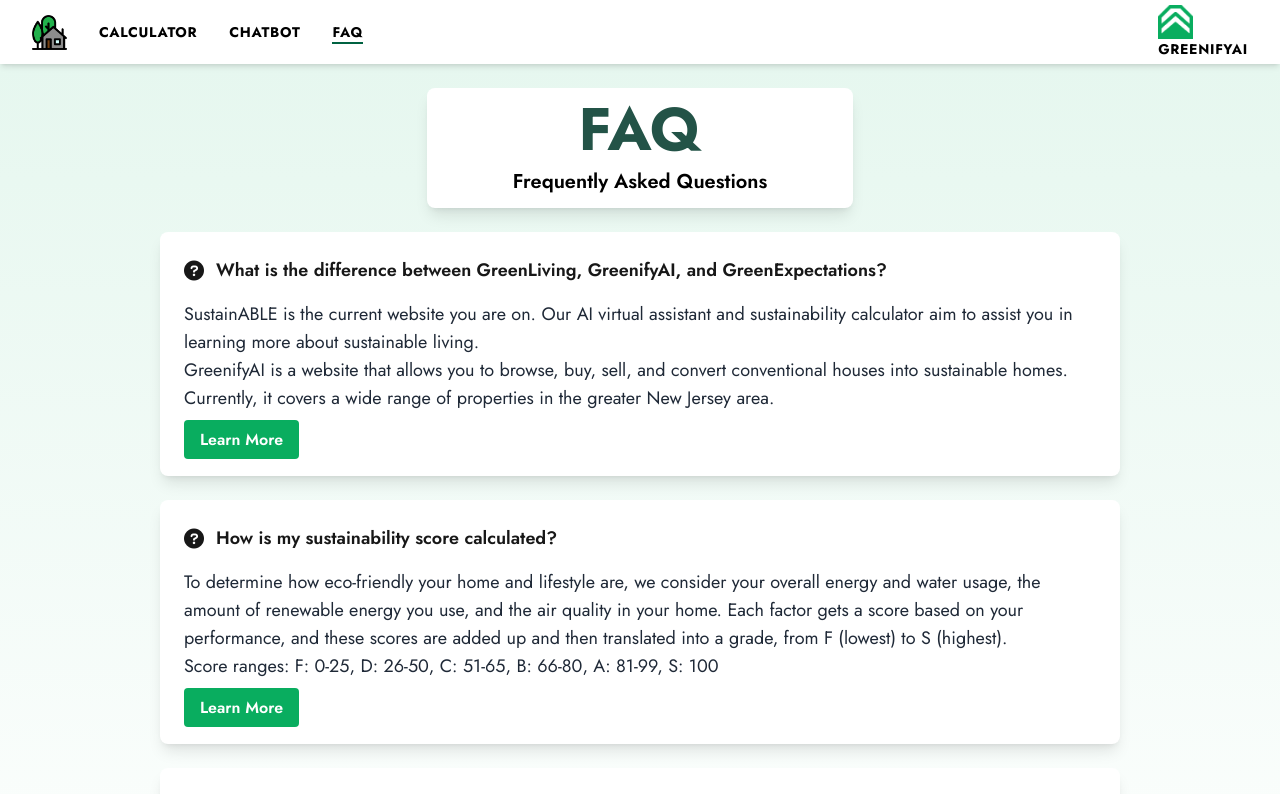
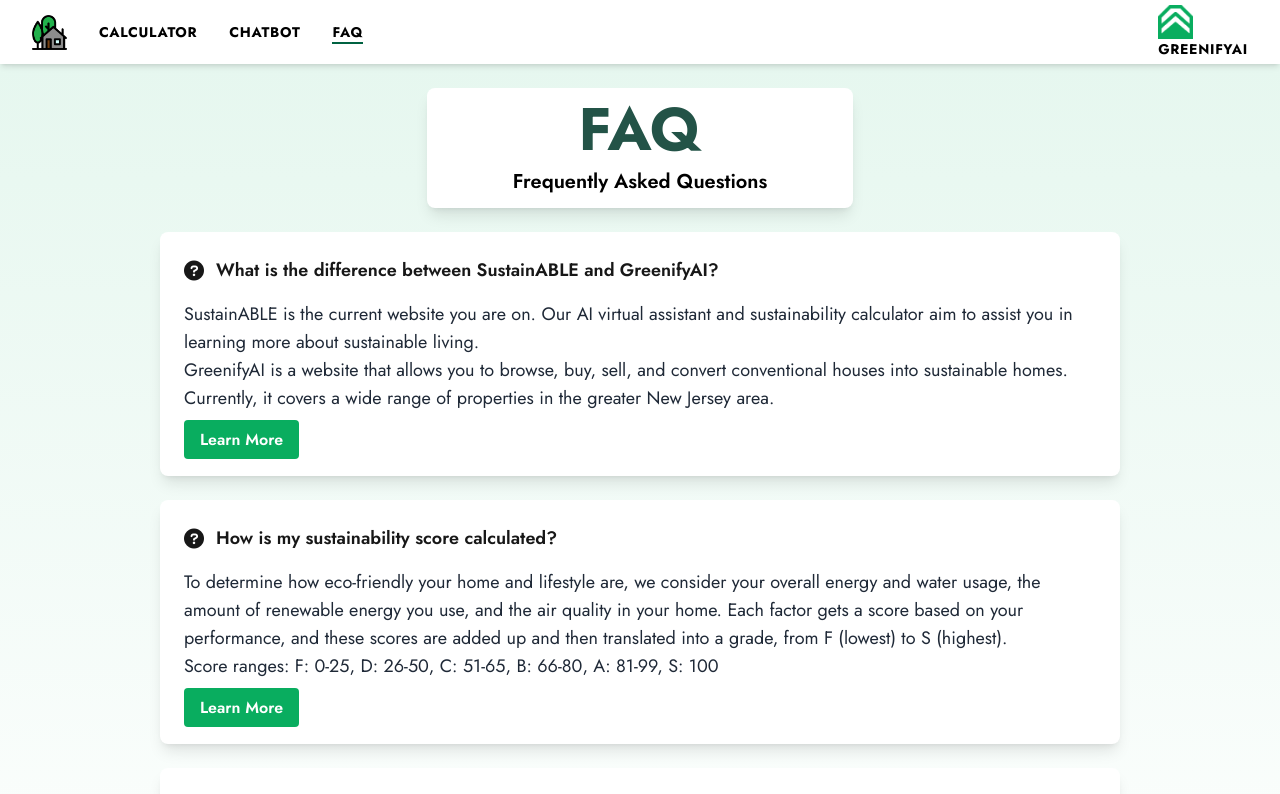
Before and after one commit to samm-47/CAPST, a Next.js app: page /faq in a window 1280 px wide. Shown: the top 794 px of the page. Built offline with nearby package versions, Linux system fonts and the light colour scheme.

Commit message:
Update page.tsx
change question 1

```diff
--- a/app/faq/page.tsx
+++ b/app/faq/page.tsx
@@ -5,7 +5,7 @@ import Layout from "./faq_layout";
 import Link from "next/link"; // Navigation
 
 // Note from Ethan: I think this is the most efficient way to allow easy access/editing of the questions. Using a text file for dynamic rendering of FAQ page is out of scope and unnecessary for this project.
-const Q1 = "What is the difference between GreenLiving, GreenifyAI, and GreenExpectations?";
+const Q1 = "What is the difference between SustainABLE and GreenifyAI?";
 const A1_P1 = "SustainABLE is the current website you are on. Our AI virtual assistant and sustainability calculator aim to assist you in learning more about sustainable living.";
 const A1_P2 = "GreenifyAI is a website that allows you to browse, buy, sell, and convert conventional houses into sustainable homes. Currently, it covers a wide range of properties in the greater New Jersey area."
 
```
